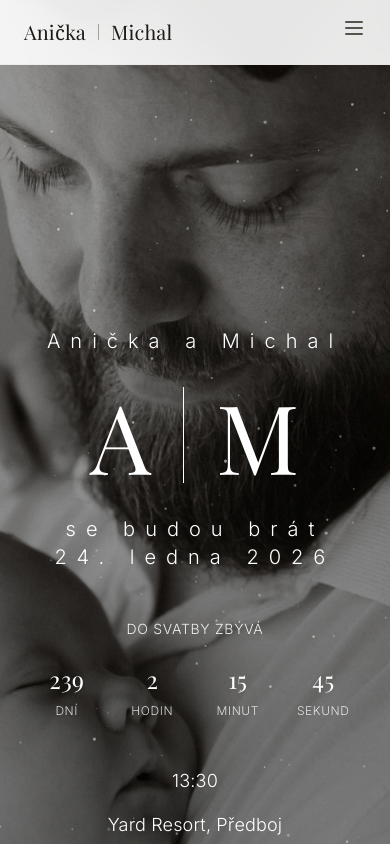
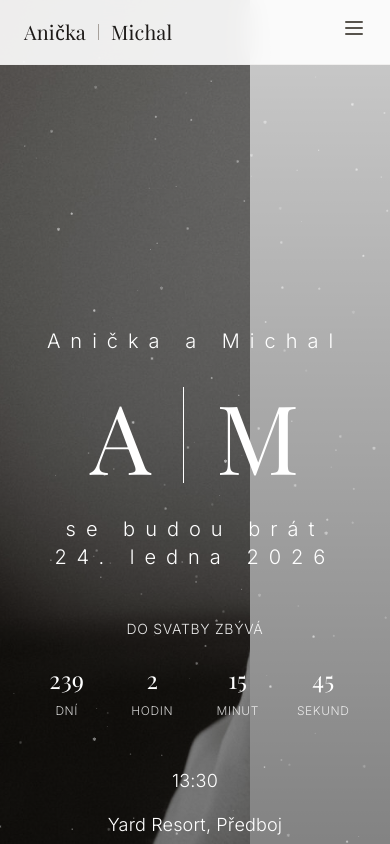
Before and after one commit to SpdVpr/svatebni-web, a Next.js app: page / in a window 390 px wide. Shown: the top 844 px of the page. Built offline with nearby package versions, Linux system fonts and the light colour scheme; a web font is replaced by a local one.

Commit message:
Posun úvodní fotky na mobilu o 140px doleva pro lepší kompozici

```diff
--- a/src/app/page.tsx
+++ b/src/app/page.tsx
@@ -222,7 +222,7 @@ export default function WeddingPage() {
             src="/Lilien-newborn-30.jpg"
             alt="Anna & Michal"
             fill
-            className="object-cover object-center md:object-cover"
+            className="object-cover object-left md:object-center -translate-x-[140px] md:translate-x-0"
             priority
             quality={100}
           />
```
